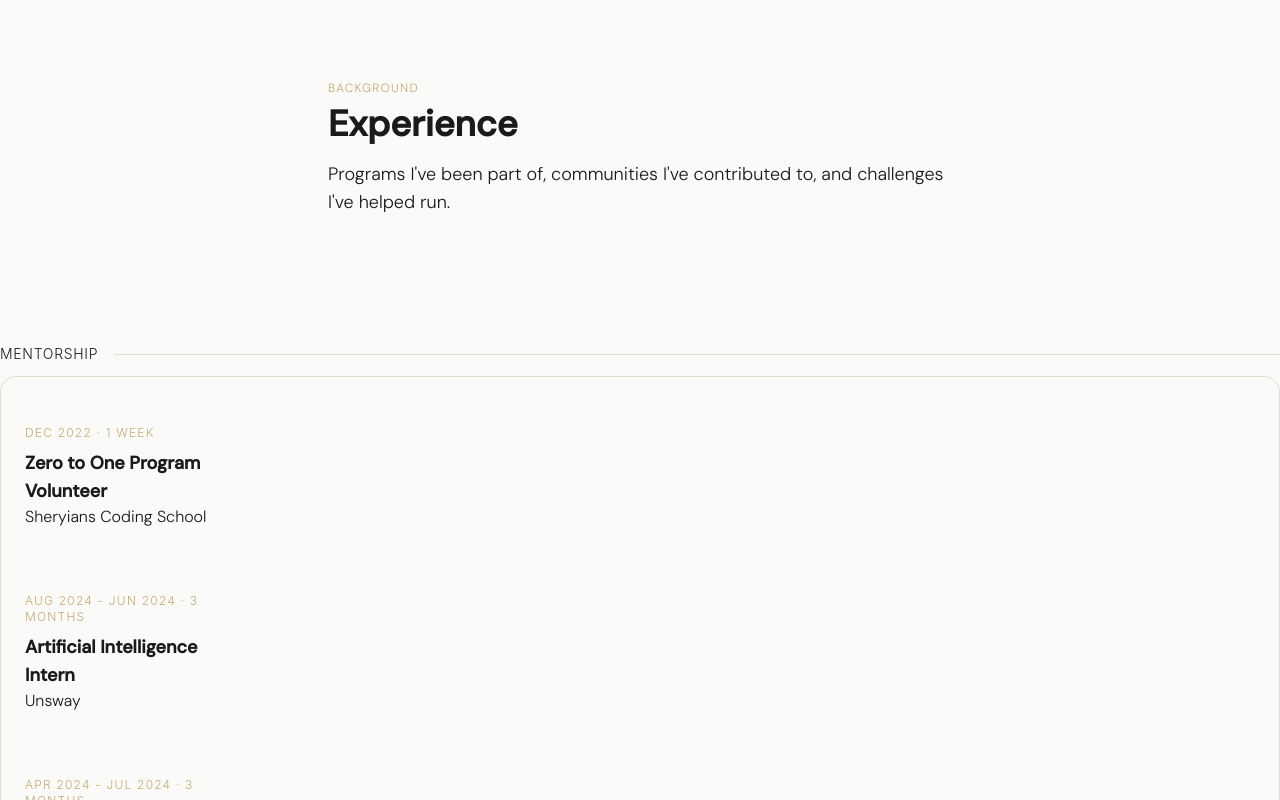
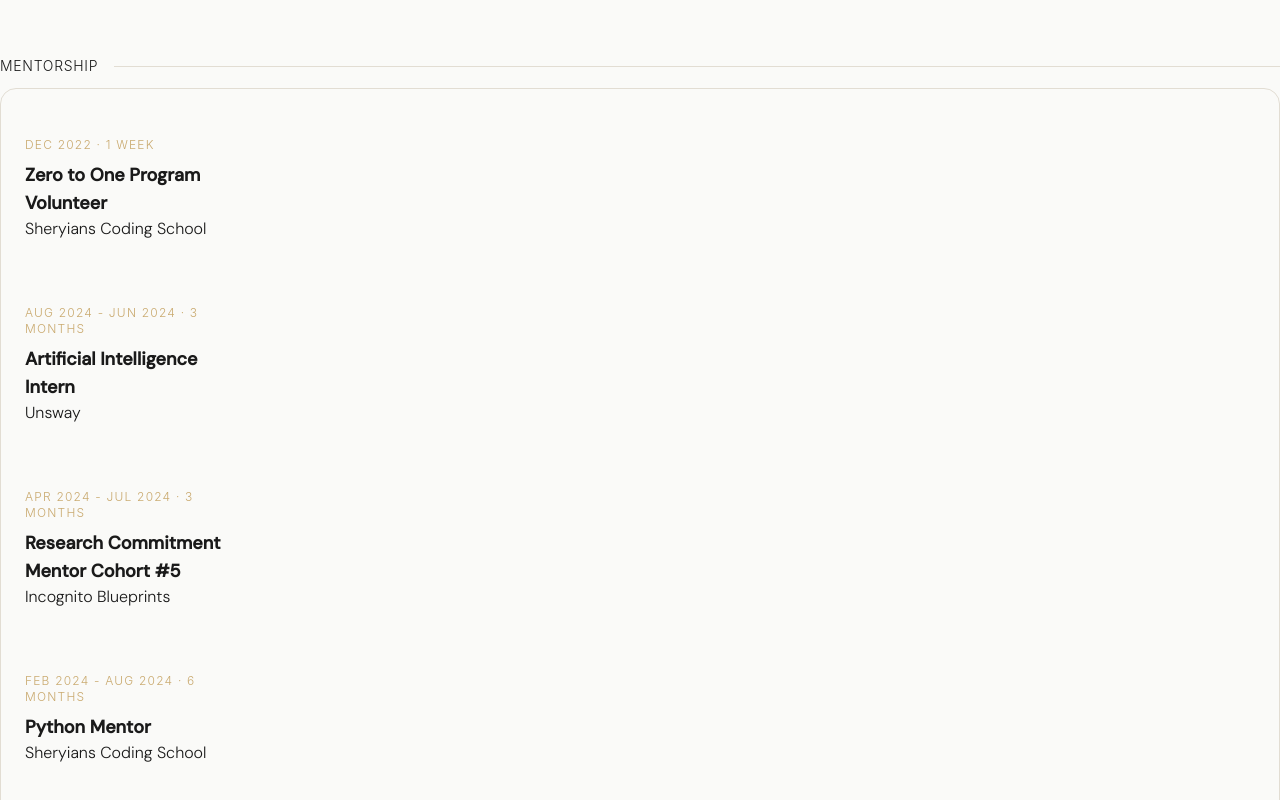
Before and after one commit to anirudh12032008/portfolio-map, a Next.js app: page /experience in a window 1280 px wide. Shown: the top 800 px of the page. Built offline with nearby package versions, Linux system fonts and the light colour scheme.

Commit message:
reducing repeated components and replacing them by another component

```diff
--- a/src/app/experience/page.tsx
+++ b/src/app/experience/page.tsx
@@ -103,20 +103,16 @@
 
 export default function ExpPage() {
     return(
-        // <SectionHeading
-        //   eyebrow="Background"
-        //   title="Experience"
-        //   description="Programs I've been part of, communities I've contributed to, and challenges I've helped run."
-        // />
-// write the above thing without using the section heading component and instead just use regular html and tailwind classes
-        <div className="relative w-full overflow-hidden ">
+       <div className="relative w-full overflow-hidden ">
         <section className="justify-center relative min-h-screen ">
-        <div className="max-w-2xl mx-auto px-6 py-20">
+        {/* <div className="max-w-2xl mx-auto px-6 py-20">
             <p className="text-xs uppercase tracking-widest text-gold mb-2"> Background </p>
             <h2 className="text-4xl font-bold text-cream-800 mb-4"> Experience </h2>
             <p className="text-lg text-cream-600 mb-12"> Programs I've been part of, communities I've contributed to, and challenges I've helped run. </p>
-            </div>
+            </div> */}
+<div className="mb-10 md:mb-14 flex flex-col items-center ">
 
+</div>
 
 
 
--- a/src/components/sections/Cards.tsx
+++ b/src/components/sections/Cards.tsx
@@ -99,7 +99,7 @@
                     <motion.div key={c.href} variants={item}>
 
                     <Link href={c.href} className="group block h-full">
-                    <div className="relative h-full rounded-2xl border border-border bg-surface p-6 transition-transform duration-200 hover:border-navy hover:-translate-y-1">
+                    <div className="relative h-full rounded-2xl border border-border bg-surface p-6 shadow-[0_1px_2px_rgba(26,26,26,0.04)] transition-all duration-200 hover:-translate-y-1 hover:shadow-[0_18px_40px_rgba(30,58,95,0.10),0_0_0_1px_rgba(30,58,95,0.14)]">
 <span className={`inline-flex items-center rounded-full border px-2 py-0.5 text-xs font-sans tabular-nums ${c.color}`}> {c.sr} </span>
 
 
```
